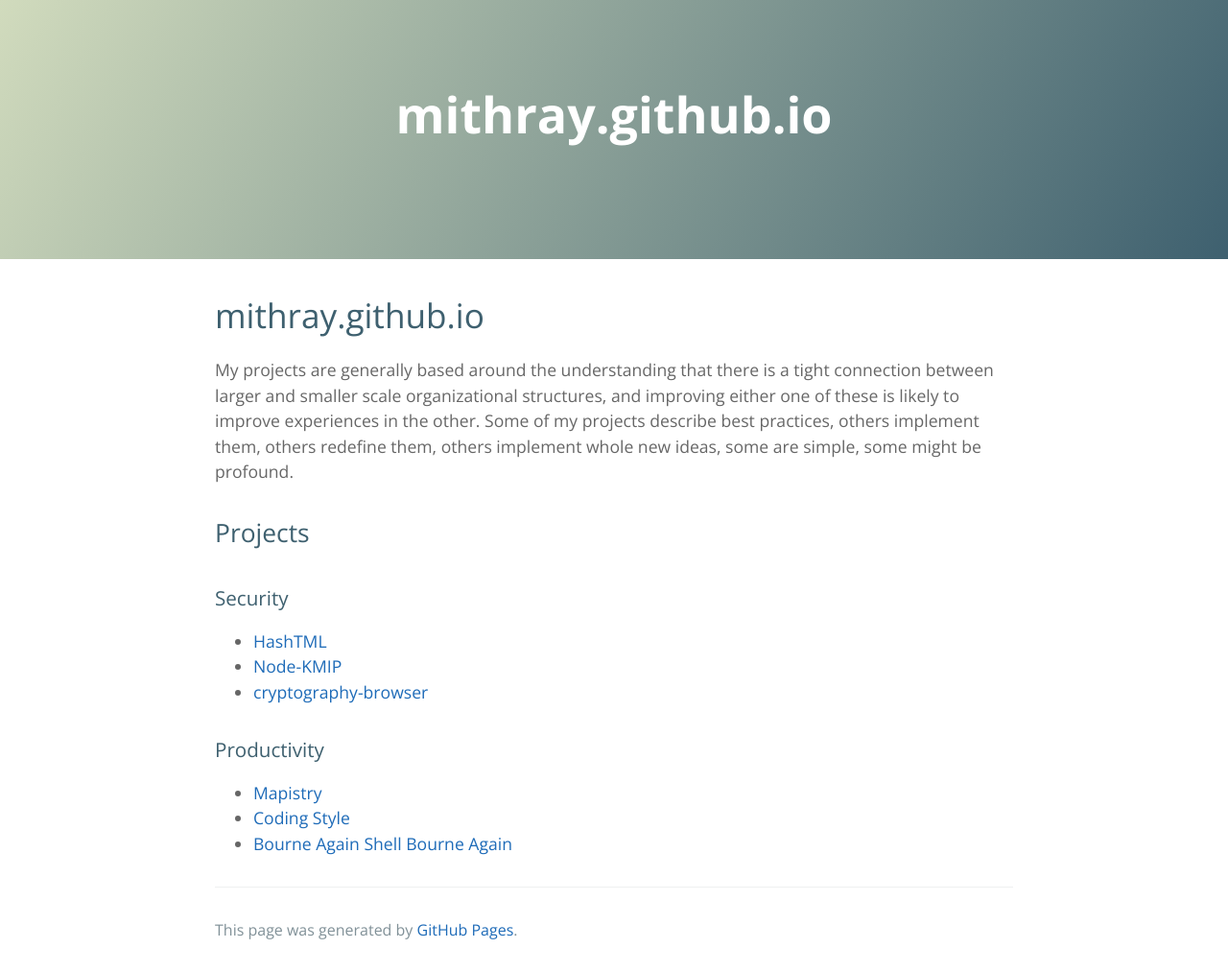
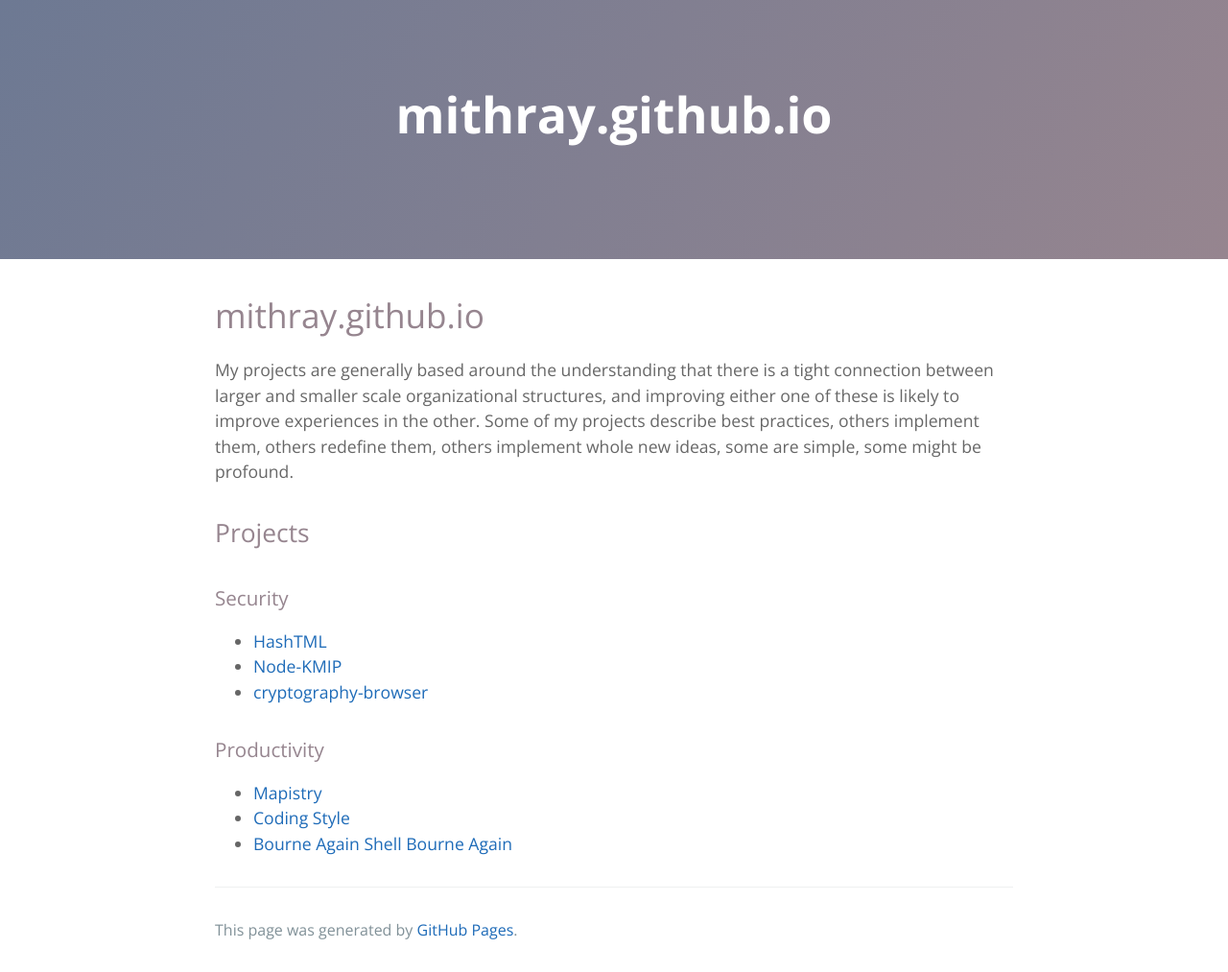
Before and after one commit to mithray/mithray.github.io, a Jekyll site: the page index.html, which Jekyll copies as it is, in a window 1280 px wide. Shown: the whole page at 96% size. Built offline with Jekyll 4.4.1, drawn with Linux system fonts in a browser that asks for light colours.

Commit message:
lavender

```diff
--- a/assets/css/style.scss
+++ b/assets/css/style.scss
@@ -1,7 +1,7 @@
 ---
 ---
 
-@import 'neutral_blue.scss';
+@import 'lavender';
 
 $large-breakpoint: 64em;
 $medium-breakpoint: 42em;
```
